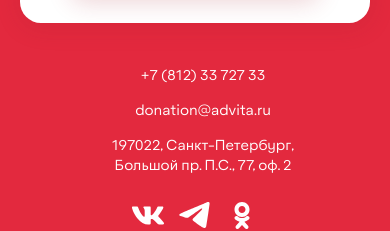
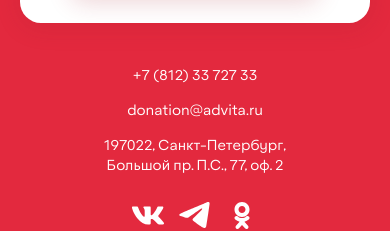
Before and after one commit to Tvisher/advita-form, a website: page docs/index.html in a window 390 px wide. Shown: the part 1017-1248 px from the top of the page. Drawn offline with nearby package versions, Linux system fonts and the light colour scheme.

Commit message:
add some fix

```diff
--- a/src/scss/main.scss
+++ b/src/scss/main.scss
@@ -460,6 +460,9 @@
 }
 
 @media (max-width: 1115px) {
+  .thanks-section__footer .footer__links {
+    padding-left: 0;
+  }
   .thanks-section__footer {
     flex-direction: column;
     justify-content: center;
```
Also changed, not shown: docs/css/main.css.
